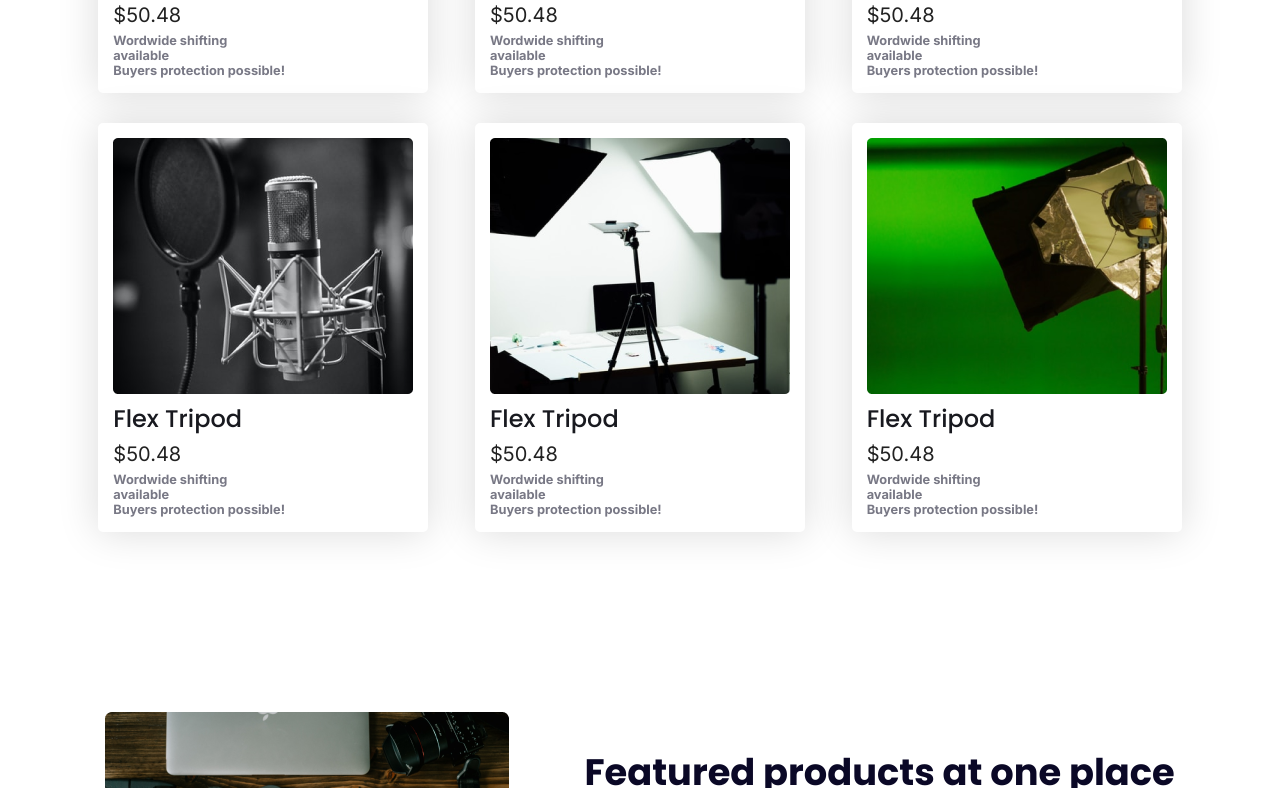
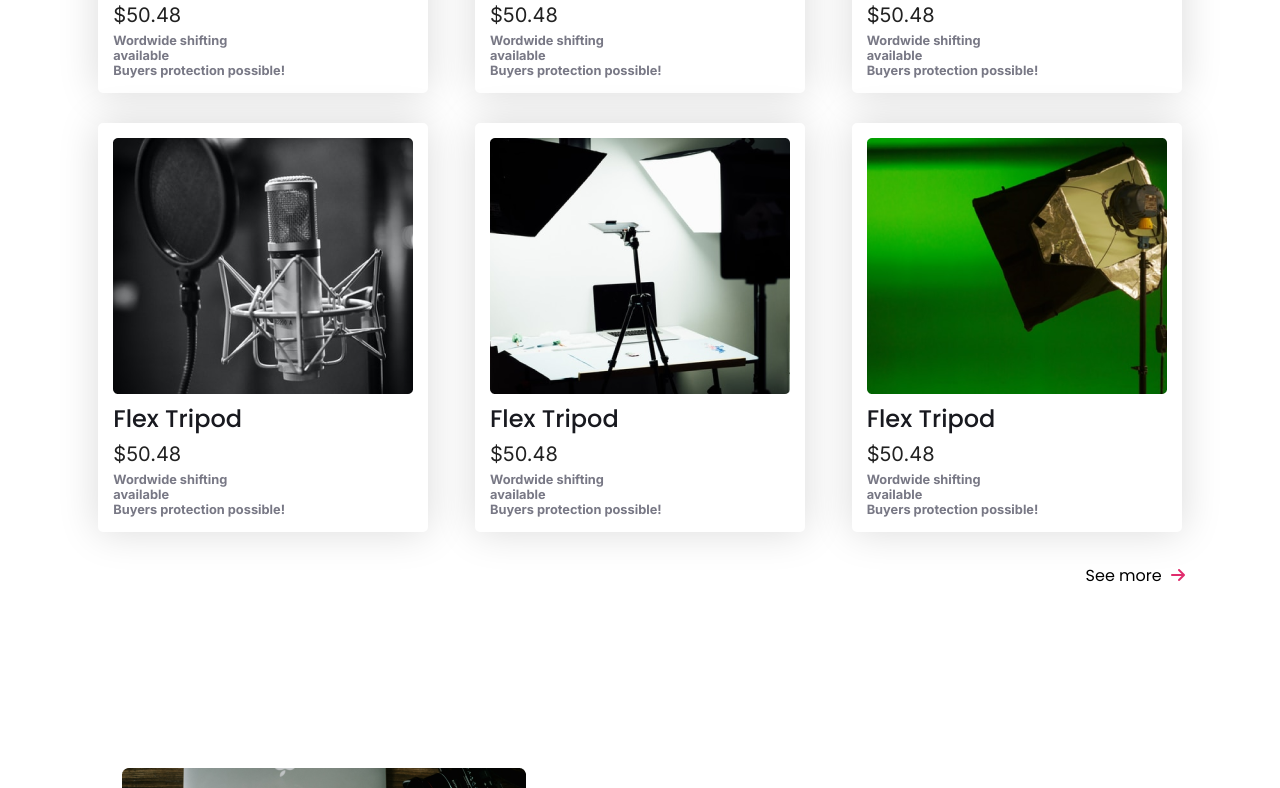
Before and after one commit to nadiaS11/influencer-gear-responsive-website, a plain HTML site: page index.html in a window 1280 px wide. Shown: the part 1668-2456 px from the top of the page. Drawn offline with Linux system fonts and the light colour scheme.

Commit message:
last see-more and main styled

```diff
--- a/index.html
+++ b/index.html
@@ -49,7 +49,8 @@
         </section>
     </header>
     <main>
-        <h2 class="grid-title">Popular Collection </h2>
+        <div>
+            <h2 class="grid-title">Popular Collection </h2>
         <div class="grid-container">
             <div class="grid-box">
                 <img src="./images/tripod.png" alt="">
@@ -134,7 +135,13 @@
             </div>
 
 
+
         </div>
+        <p class="see-more">See more <i class="fa-solid fa-arrow-right" style="color: #E02C6D;"></i></p>
+
+        </div>
+
+
         <div class="featured-container">
             <img src="./images/gear.png" alt="">
             <div>
--- a/style.css
+++ b/style.css
@@ -113,6 +113,10 @@ section {
     /* flex-wrap: wrap; */
     gap: 120px;
 }
+main{
+    max-width: 1100px;
+    margin: 0 auto;
+}
 
 .grid-title {
     text-align: center;
@@ -173,7 +177,7 @@ section {
 } */
 
 .featured-container{
-    max-width: 1200px;
+    /* max-width: 1200px; */
     min-height: 330px;
     margin: 150px auto;
     display: flex;
@@ -191,6 +195,10 @@ font-weight: 700;
     color: #6C6C6C;
 font-weight: 700;
 
+}
+.see-more{
+    text-align: right;
+    margin: 0 auto;
 }
 footer{
     width: 100%;
```
